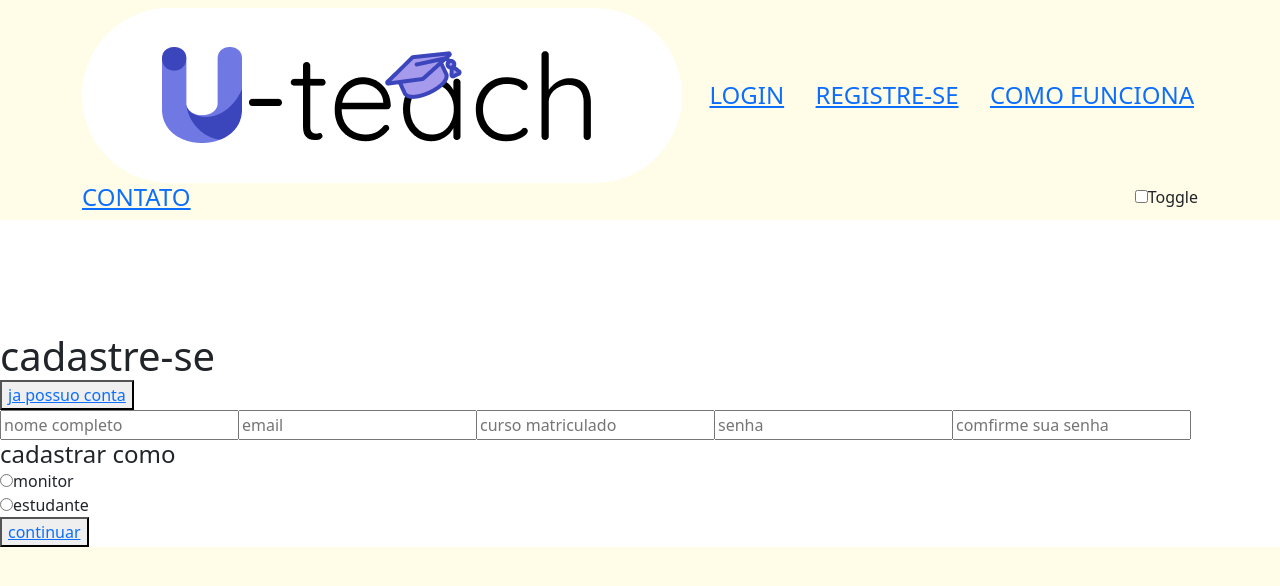
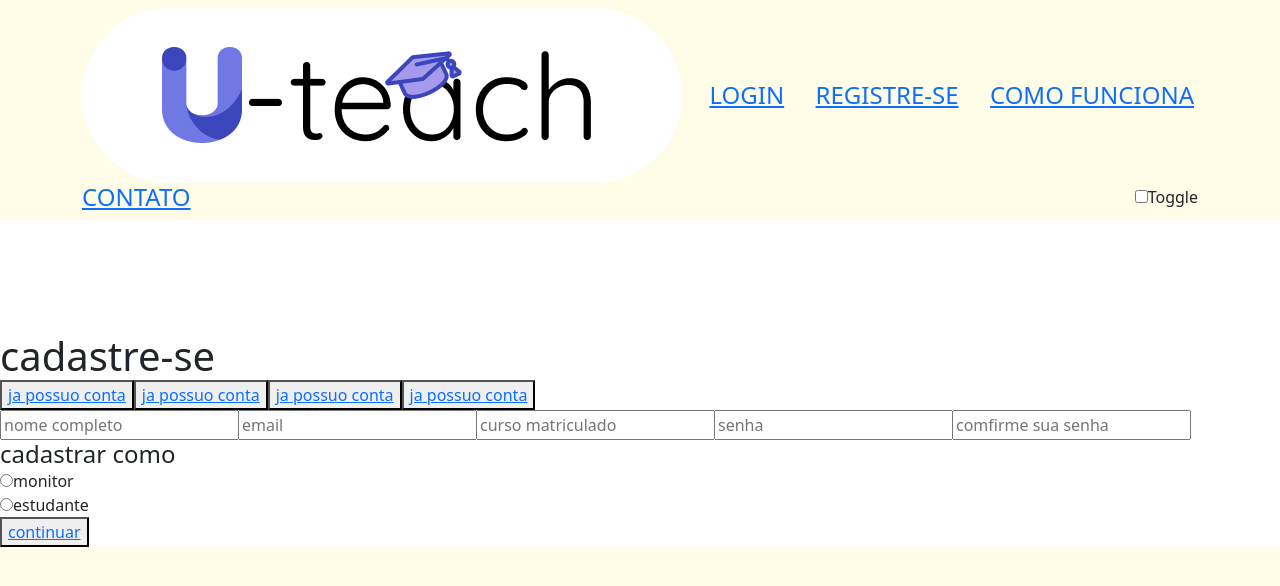
Before and after one commit to rafakid01/PROJETO_INTEGRADOR, an Angular app in the folder projeto-angular/: page /register in a window 1280 px wide. Shown: the top 586 px of the page. Built offline with nearby package versions, Linux system fonts and the light colour scheme.

Commit message:
bla bla vla

```diff
--- a/projeto-angular/src/app/components/register/register.component.html
+++ b/projeto-angular/src/app/components/register/register.component.html
@@ -5,6 +5,9 @@
         <div title="title">
           <h1>cadastre-se</h1>
           <div class="login-button">
+            <button><a href="#">ja possuo conta</a></button>
+            <button><a href="#">ja possuo conta</a></button>
+            <button><a href="#">ja possuo conta</a></button>
             <button><a href="#">ja possuo conta</a></button>
           </div>
         </div>
```
